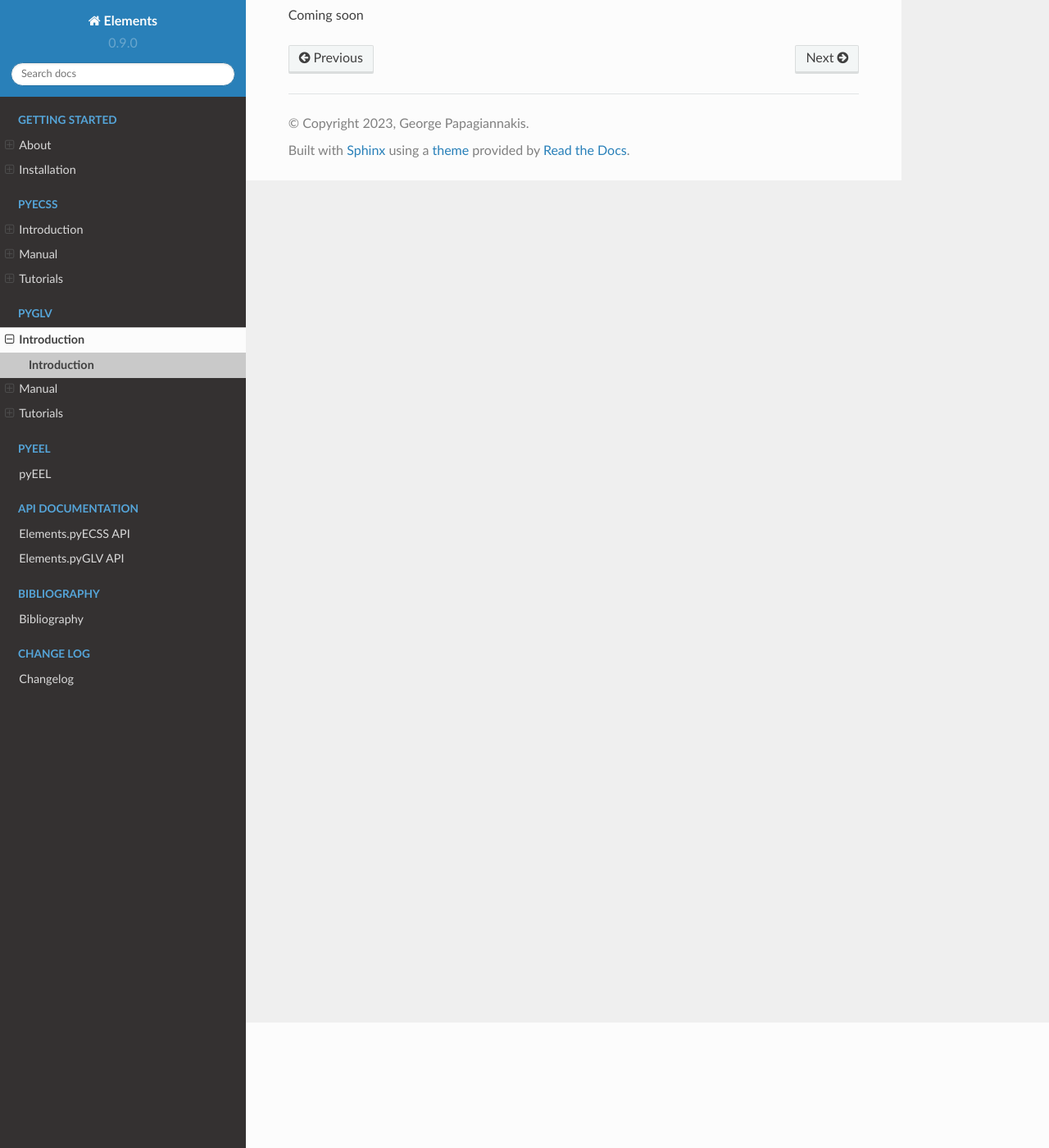
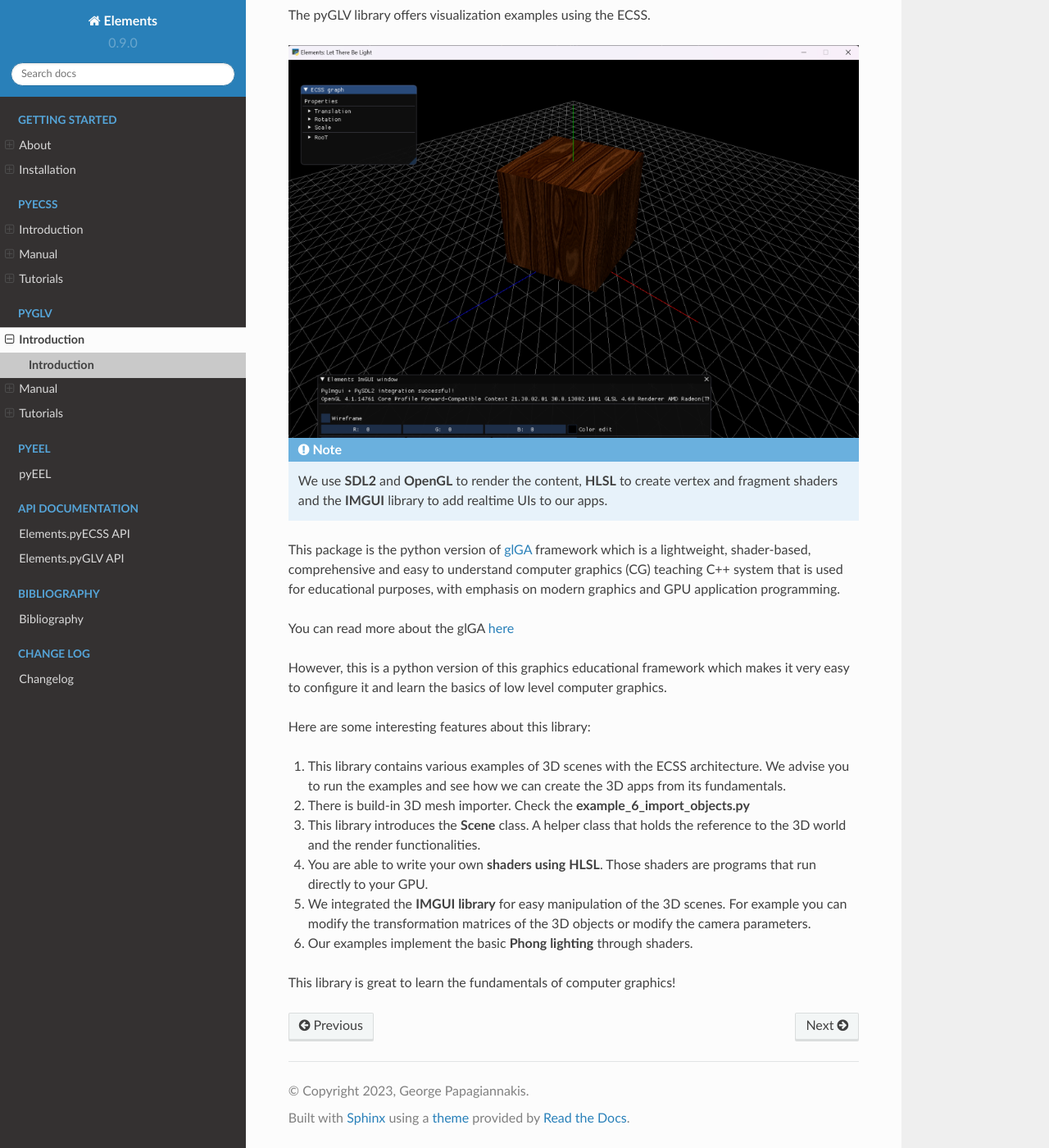
Before and after one commit to papagiannakis/Elements, a Sphinx documentation site: the page built from docs/source/pyGLV/introduction/introduction.rst, in a window 1280 px wide and 1400 px high, scrolled down 153 px. Shown: the whole window at 82% size. Built offline with Sphinx 7.4.7 and the Read the Docs theme 2.0.0, drawn with Linux system fonts in a browser that asks for light colours.

Commit message:
Introduction to pyGLV

```diff
--- a/docs/source/pyGLV/introduction/introduction.rst
+++ b/docs/source/pyGLV/introduction/introduction.rst
@@ -1,4 +1,33 @@
 Introduction
 ========================
 
-Coming soon
+The pyGLV library offers visualization examples using the ECSS.
+
+.. image:: img/pyGLV_example.png
+    :align: center
+
+.. note::
+    We use **SDL2** and **OpenGL** to render the content, **HLSL** to create vertex and fragment shaders and the **IMGUI** library to add realtime UIs to our apps.
+
+This package is the python version of `glGA <https://github.com/papagiannakis/glGA-edu>`_  framework which is a lightweight, shader-based, comprehensive and easy to understand
+computer graphics (CG) teaching C++ system that is used for educational purposes, with emphasis on modern graphics and GPU application programming.
+
+You can read more about the glGA `here <https://diglib.eg.org/handle/10.2312/eged.20141026.009-016>`_
+
+However, this is a python version of this graphics educational framework which makes it very easy to configure it and learn the basics of low level computer graphics.
+
+Here are some interesting features about this library:
+
+1. This library contains various examples of 3D scenes with the ECSS architecture. We advise you to run the examples and see how we can create the 3D apps from its fundamentals.
+
+2. There is build-in 3D mesh importer. Check the **example_6_import_objects.py**
+
+3. This library introduces the **Scene** class. A helper class that holds the reference to the 3D world and the render functionalities.
+
+4. You are able to write your own **shaders using HLSL**. Those shaders are programs that run directly to your GPU.
+
+5. We integrated the **IMGUI library** for easy manipulation of the 3D scenes. For example you can modify the transformation matrices of the 3D objects or modify the camera parameters.
+
+6. Our examples implement the basic **Phong lighting** through shaders.
+
+This library is great to learn the fundamentals of computer graphics!
```
Also changed, not shown: docs/source/pyGLV/introduction/img/pyGLV_example.png (added).
